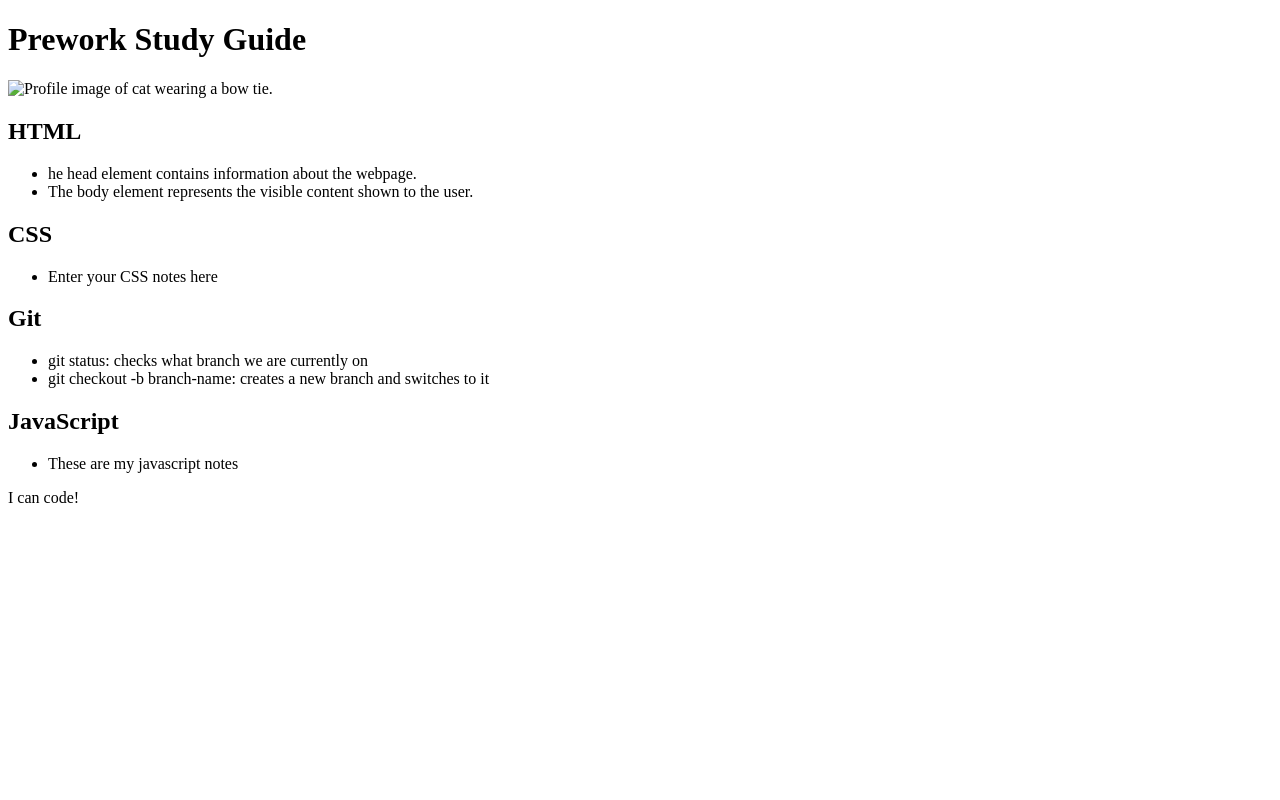
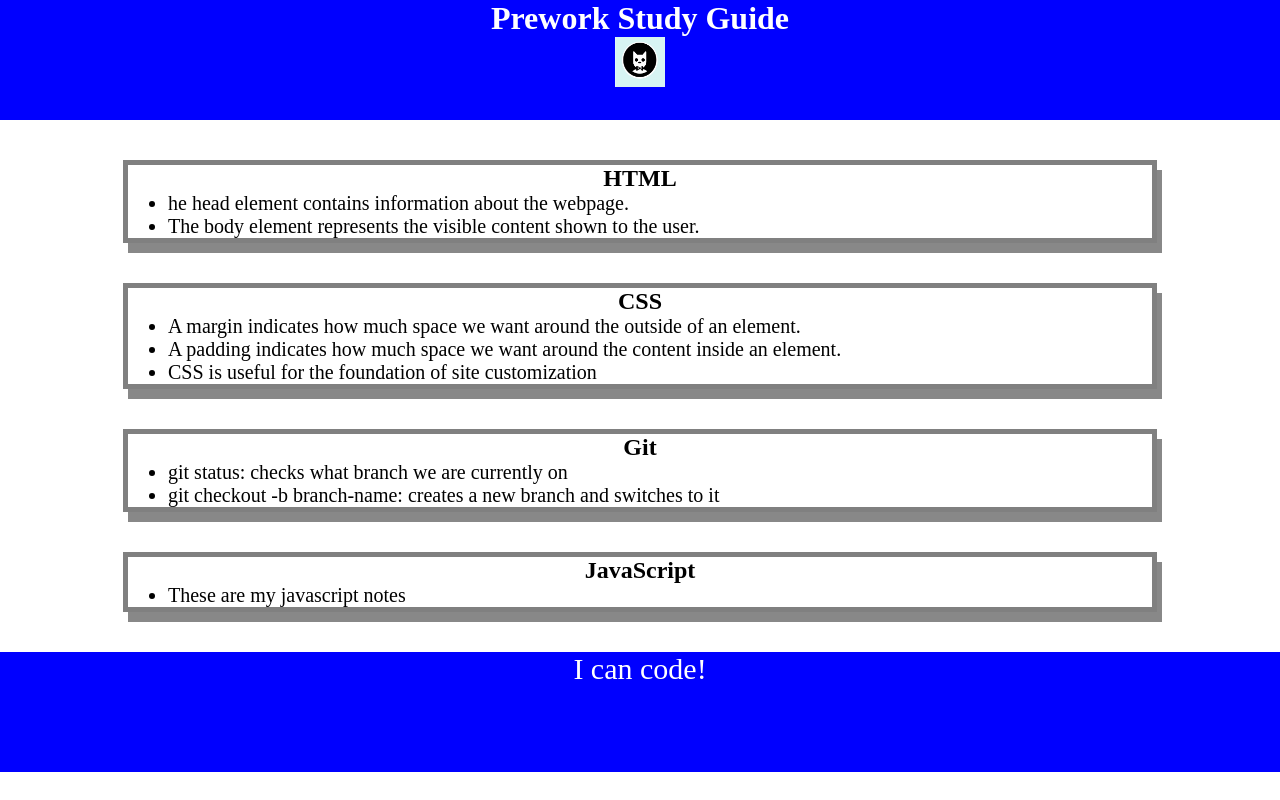
Before and after one commit to jeddyo/prework-study-guide, a plain HTML site: page index.html in a window 1280 px wide. Drawn offline with Linux system fonts and the light colour scheme.

Commit message:
added CSS to project

```diff
--- /dev/null
+++ b/assets/style.css
@@ -0,0 +1,41 @@
+* {
+    margin: 0;
+    padding: 0;
+   }
+
+   header,
+   footer {
+    width: 100%;
+    height: 120px;
+    background-color: blue;
+    color: white;
+   }
+
+   h1,
+   h2 {
+    text-align: center;
+   }
+
+   img {
+    display: block;
+    height: 50px;
+    width: 50px;
+    margin-left: auto;
+    margin-right: auto;
+   }
+
+   ul {
+    padding-left: 40px;
+    font-size: 20px;
+   }
+
+   p {
+    text-align: center;
+    font-size: 30px;
+   }
+   .card {
+    width: 80%;
+    margin: 40px auto;
+    border: 5px solid gray;
+    box-shadow: 5px 10px #888888;
+  }
--- a/index.html
+++ b/index.html
@@ -4,6 +4,7 @@
     <meta charset="UTF-8" />
     <meta http-equiv="X-UA-Compatible" content="IE=edge" />
     <meta name="viewport" content="width=device-width, initial-scale=1.0" />
+    <link rel="stylesheet" href="./assets/style.css">
     <title>Prework Study Guide</title>
   </head>
   <body>
@@ -24,7 +25,9 @@
       <section class="card" id="css-section">
         <h2>CSS</h2>
         <ul>
-          <li>Enter your CSS notes here</li>
+          <li>A margin indicates how much space we want around the outside of an element.</li>
+          <li>A padding indicates how much space we want around the content inside an element.</li>
+          <li>CSS is useful for the foundation of site customization</li>
         </ul>
       </section>
 
```
Also changed, not shown: assets/bowtie-cat.png (added).
